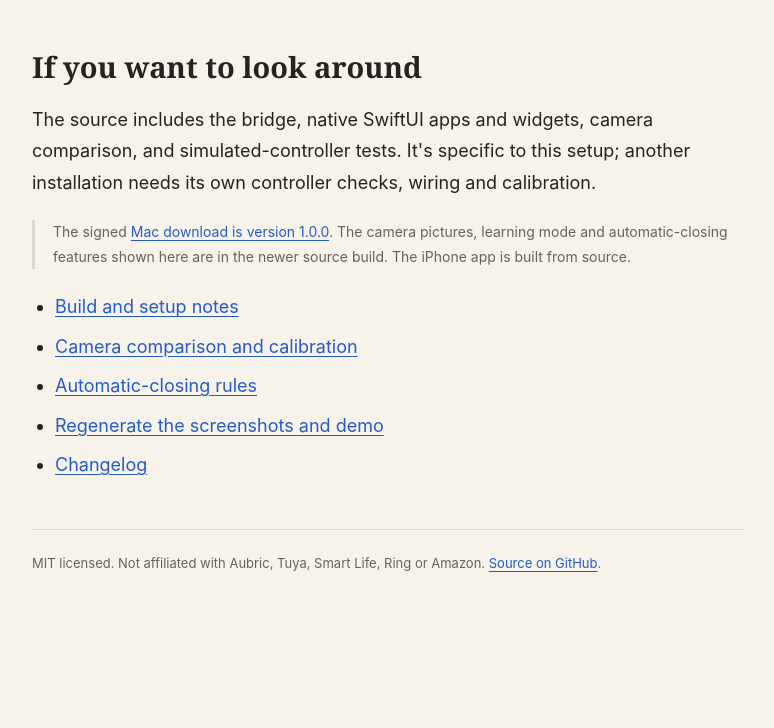
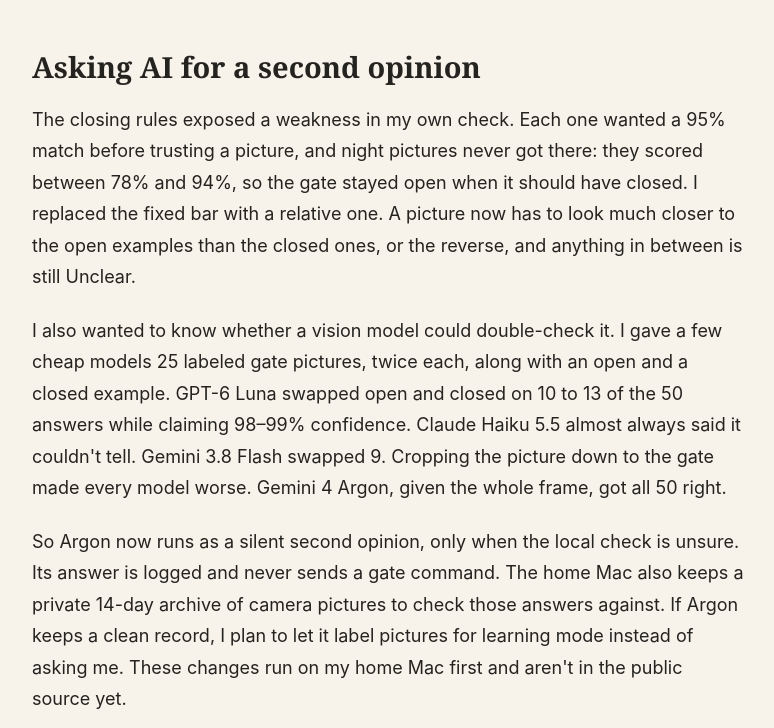
Before and after one commit to danielyaa5/gate-opener-widget, a plain HTML site: page docs/index.html in a window 1280 px wide. Shown: the part 8712-9440 px from the top of the page, without its empty margins (252-1026 px from the left). Before the commit the page ends 9350 px from the top, so only its background shows below. Drawn offline with Linux system fonts and the light colour scheme.

Commit message:
Add a build-notes section on the AI camera checks

```diff
--- a/docs/index.html
+++ b/docs/index.html
@@ -188,6 +188,13 @@
         <p>The camera is still an estimate, and a pulse can open, close or stop the gate depending on its controller. The physical gate's obstruction sensors remain responsible for safe movement. The implementation details and limits are in the <a href="https://github.com/danielyaa5/gate-opener-widget/blob/master/docs/AUTO_CLOSE.md">automatic-closing notes</a> and <a href="https://github.com/danielyaa5/gate-opener-widget/blob/master/SECURITY.md">security policy</a>.</p>
       </section>
 
+      <section id="ai-checks">
+        <h2>Asking AI for a second opinion</h2>
+        <p>The closing rules exposed a weakness in my own check. Each one wanted a 95% match before trusting a picture, and night pictures never got there: they scored between 78% and 94%, so the gate stayed open when it should have closed. I replaced the fixed bar with a relative one. A picture now has to look much closer to the open examples than the closed ones, or the reverse, and anything in between is still Unclear.</p>
+        <p>I also wanted to know whether a vision model could double-check it. I gave a few cheap models 25 labeled gate pictures, twice each, along with an open and a closed example. GPT-6 Luna swapped open and closed on 10 to 13 of the 50 answers while claiming 98–99% confidence. Claude Haiku 5.5 almost always said it couldn't tell. Gemini 3.8 Flash swapped 9. Cropping the picture down to the gate made every model worse. Gemini 4 Argon, given the whole frame, got all 50 right.</p>
+        <p>So Argon now runs as a silent second opinion, only when the local check is unsure. Its answer is logged and never sends a gate command. The home Mac also keeps a private 14-day archive of camera pictures to check those answers against. If Argon keeps a clean record, I plan to let it label pictures for learning mode instead of asking me. These changes run on my home Mac first and aren't in the public source yet.</p>
+      </section>
+
       <section>
         <h2>If you want to look around</h2>
         <p>The source includes the bridge, native SwiftUI apps and widgets, camera comparison, and simulated-controller tests. It's specific to this setup; another installation needs its own controller checks, wiring and calibration.</p>
```
